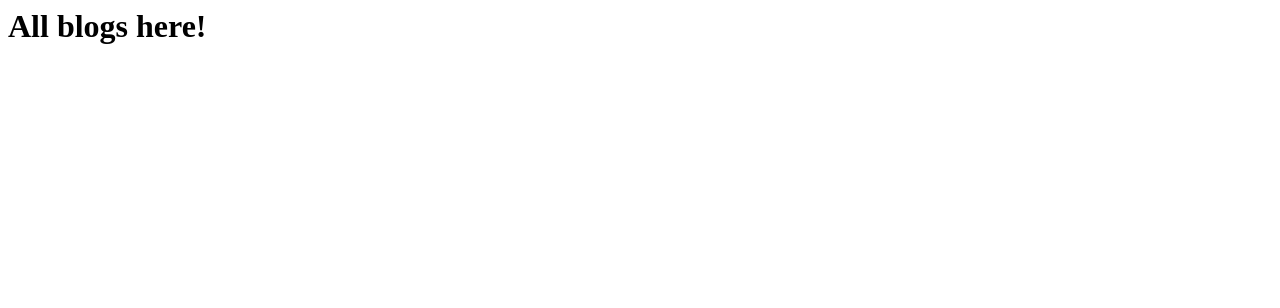
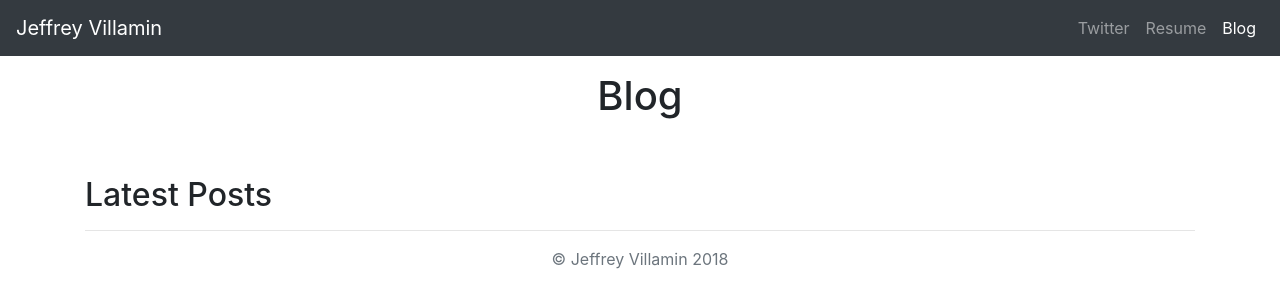
Before and after one commit to jeffmon/django-proj1, a Django app: page /blog/ in a window 1280 px wide. Shown: the top 308 px of the page. Run offline with Django 3.2, Linux system fonts and the light colour scheme; data that the repository does not hold is empty; some libraries are stand-ins or nearby versions.

Commit message:
Set up allblog page, looping all blogs

```diff
--- a/blog/templates/blog/allblogs.html
+++ b/blog/templates/blog/allblogs.html
@@ -1 +1,95 @@
-<h1>All blogs here!</h1>
+<!DOCTYPE html>
+<html lang="en">
+  <head>
+    <meta charset="utf-8" />
+    <meta
+      name="viewport"
+      content="width=device-width, initial-scale=1, shrink-to-fit=no"
+    />
+    <meta name="description" content="" />
+    <meta name="author" content="" />
+    <link rel="icon" href="../../../../favicon.ico" />
+
+    <title>Jeff's Blog</title>
+
+    <!-- Bootstrap core CSS -->
+    <link
+      rel="stylesheet"
+      href="https://stackpath.bootstrapcdn.com/bootstrap/4.1.3/css/bootstrap.min.css"
+      integrity="sha384-MCw98/SFnGE8fJT3GXwEOngsV7Zt27NXFoaoApmYm81iuXoPkFOJwJ8ERdknLPMO"
+      crossorigin="anonymous"
+    />
+  </head>
+
+  <body>
+    <header>
+      <nav class="navbar navbar-expand-lg navbar-dark bg-dark">
+        <a class="navbar-brand" href="#">Jeffrey Villamin</a>
+        <button
+          class="navbar-toggler"
+          type="button"
+          data-toggle="collapse"
+          data-target="#navbarNavAltMarkup"
+          aria-controls="navbarNavAltMarkup"
+          aria-expanded="false"
+          aria-label="Toggle navigation"
+        >
+          <span class="navbar-toggler-icon"></span>
+        </button>
+        <div class="collapse navbar-collapse" id="navbarNavAltMarkup">
+          <div class="navbar-nav ml-auto">
+            <a class="nav-item nav-link" href="#">Twitter</a>
+            <a class="nav-item nav-link" href="#">Resume</a>
+            <a class="nav-item nav-link active" href="#">Blog</a>
+          </div>
+        </div>
+      </nav>
+    </header>
+
+    <main role="main">
+      <div class="container">
+        <h1 class="text-center pt-3">Blog</h1>
+        <br />
+        <br />
+        <h2>Latest Posts</h2>
+        <hr />
+        {% for blog in blogs.all %}
+        <a href=""
+          ><h3>{{ blog.title }}</h3></a
+        >
+        {{ blog.pub_date }} <br />
+        <img src="{{blog.image.url}}" alt="" height="200" width="200" class="img-fluid"/>
+        <br>
+        <p>{{ blog.body }}</p>
+        {% endfor %}
+      </div>
+    </main>
+
+    <footer class="text-muted">
+      <div class="container text-center">
+        <p>© Jeffrey Villamin {% now "Y" %}</p>
+      </div>
+    </footer>
+
+    <!--
+      Bootstrap core JavaScript
+      ==================================================
+    -->
+    <!-- Placed at the end of the document so the pages load faster -->
+    <script
+      src="https://code.jquery.com/jquery-3.3.1.slim.min.js"
+      integrity="sha384-q8i/X+965DzO0rT7abK41JStQIAqVgRVzpbzo5smXKp4YfRvH+8abtTE1Pi6jizo"
+      crossorigin="anonymous"
+    ></script>
+    <script
+      src="https://cdnjs.cloudflare.com/ajax/libs/popper.js/1.14.3/umd/popper.min.js"
+      integrity="sha384-ZMP7rVo3mIykV+2+9J3UJ46jBk0WLaUAdn689aCwoqbBJiSnjAK/l8WvCWPIPm49"
+      crossorigin="anonymous"
+    ></script>
+    <script
+      src="https://stackpath.bootstrapcdn.com/bootstrap/4.1.3/js/bootstrap.min.js"
+      integrity="sha384-ChfqqxuZUCnJSK3+MXmPNIyE6ZbWh2IMqE241rYiqJxyMiZ6OW/JmZQ5stwEULTy"
+      crossorigin="anonymous"
+    ></script>
+  </body>
+</html>
--- a/blog/views.py
+++ b/blog/views.py
@@ -1,5 +1,7 @@
 from django.shortcuts import render
+from .models import Blog
 
 
 def allblogs(request):
-    return render(request, 'blog/allblogs.html')
+    blogs = Blog.objects
+    return render(request, 'blog/allblogs.html', {'blogs': blogs})
--- a/jobs/templates/jobs/home.html
+++ b/jobs/templates/jobs/home.html
@@ -10,7 +10,7 @@
     <meta name="author" content="" />
     <link rel="icon" href="../../../../favicon.ico" />
 
-    <title>Album example for Bootstrap</title>
+    <title>Jeff's Django Site</title>
 
     <!-- Bootstrap core CSS -->
     <link
```
